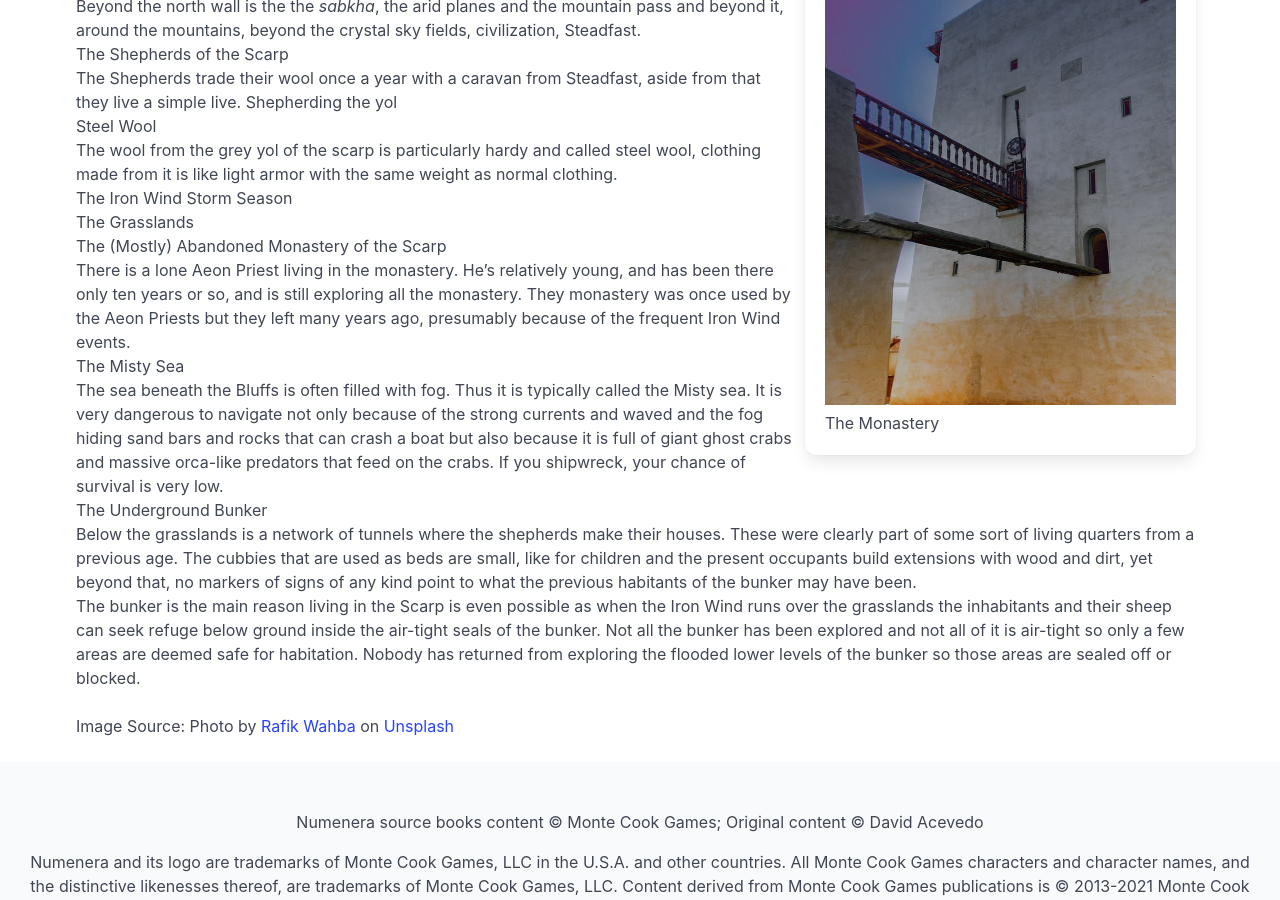
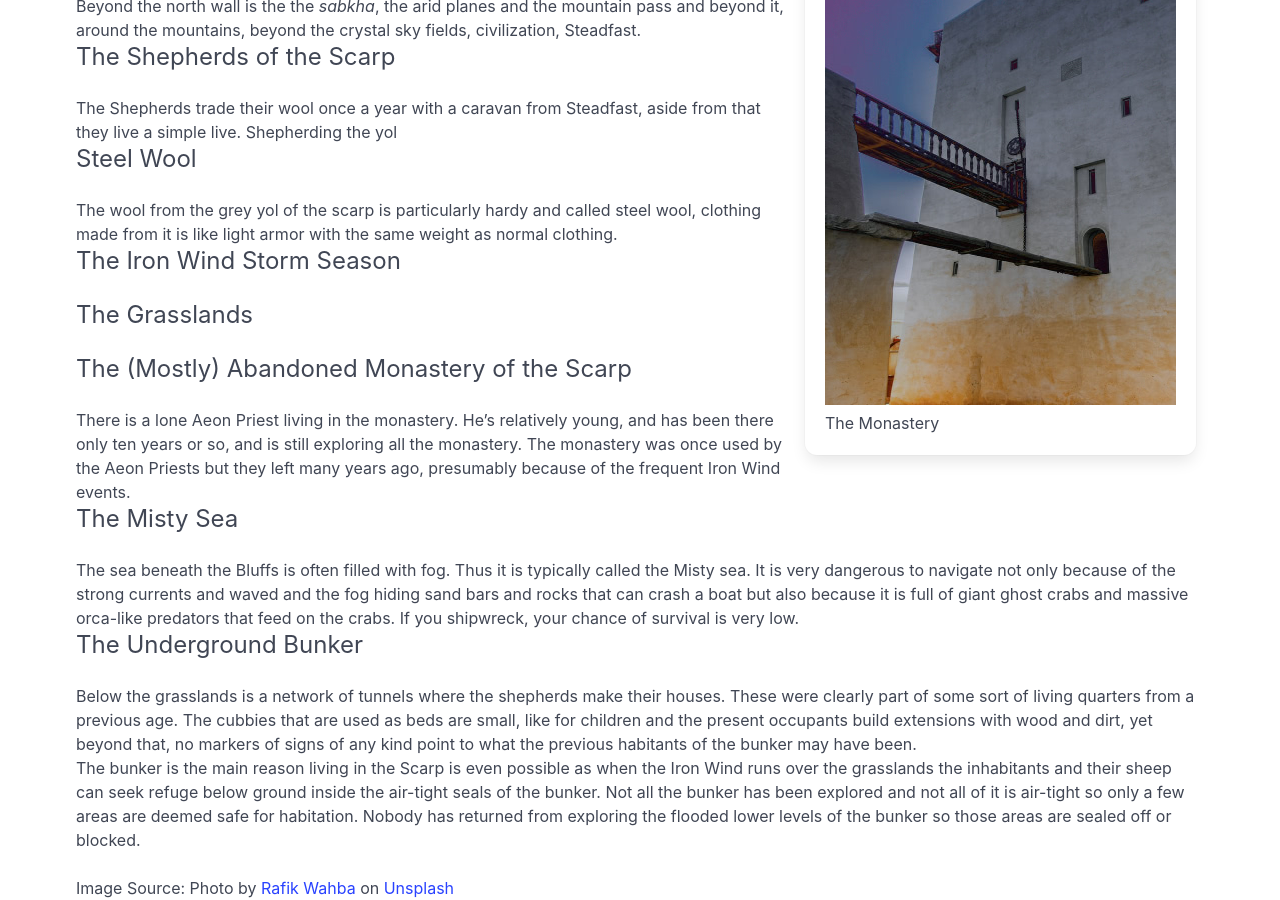
Before and after one commit to rebelwarrior/numenera, a Jekyll site: the page built from setting/the-scarp.md, in a window 1280 px wide and 900 px high, scrolled down 316 px. Built offline with Jekyll 4.4.1, drawn with Linux system fonts in a browser that asks for light colours; nearby versions of some CDN libraries.

Commit message:
updates to books/gm resources

```diff
--- a/setting/the-scarp.md
+++ b/setting/the-scarp.md
@@ -16,25 +16,33 @@ The Scarp is what locals call the small hidden Glen between the mountains in the
 Beyond the north wall is the the _sabkha_, the arid planes and the mountain pass and beyond it, around the mountains, beyond the crystal sky fields, civilization, Steadfast.
 
 ## The Shepherds of the Scarp
+{:.subtitle.is-4}
 
 The Shepherds trade their wool once a year with a caravan from Steadfast, aside from that they live a simple live. Shepherding the yol
 
 ## Steel Wool
+{:.subtitle.is-4}
+
 The wool from the grey yol of the scarp is particularly hardy and called steel wool, clothing made from it is like light armor with the same weight as normal clothing.
 
 ## The Iron Wind Storm Season
+{:.subtitle.is-4}
 
 ## The Grasslands
+{:.subtitle.is-4}
 
 ## The (Mostly) Abandoned Monastery of the Scarp
+{:.subtitle.is-4}
 
-There is a lone Aeon Priest living in the monastery. He's relatively young, and has been there only ten years or so, and is still exploring all the monastery. They monastery was once used by the Aeon Priests but they left many years ago, presumably because of the frequent Iron Wind events.
+There is a lone Aeon Priest living in the monastery. He's relatively young, and has been there only ten years or so, and is still exploring all the monastery. The monastery was once used by the Aeon Priests but they left many years ago, presumably because of the frequent Iron Wind events.
 
 ## The Misty Sea
+{:.subtitle.is-4}
 
 The sea beneath the Bluffs is often filled with fog. Thus it is typically called the Misty sea. It is very dangerous to navigate not only because of the strong currents and waved and the fog hiding sand bars and rocks that can crash a boat but also because it is full of giant ghost crabs and massive orca-like predators that feed on the crabs. If you shipwreck, your chance of survival is very low.
 
 ## The Underground Bunker
+{:.subtitle.is-4}
 
 Below the grasslands is a network of tunnels where the shepherds make their houses. These were clearly part of some sort of living quarters from a previous age. The cubbies that are used as beds are small, like for children and the present occupants build extensions with wood and dirt, yet beyond that, no markers of signs of any kind point to what the previous habitants of the bunker may have been.
 
```
Also changed, not shown: gm-resources/gm-resources.md (+1 -0 lines).
